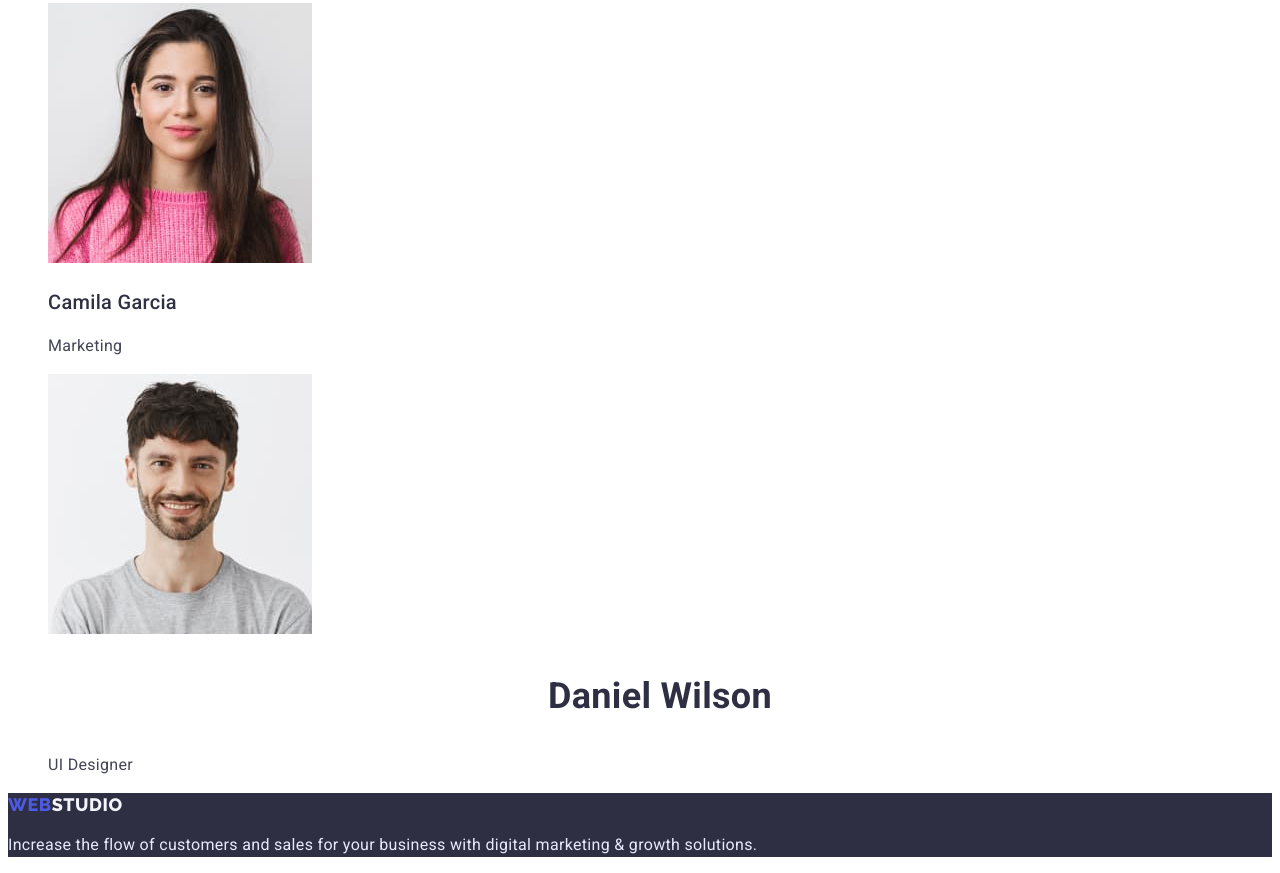
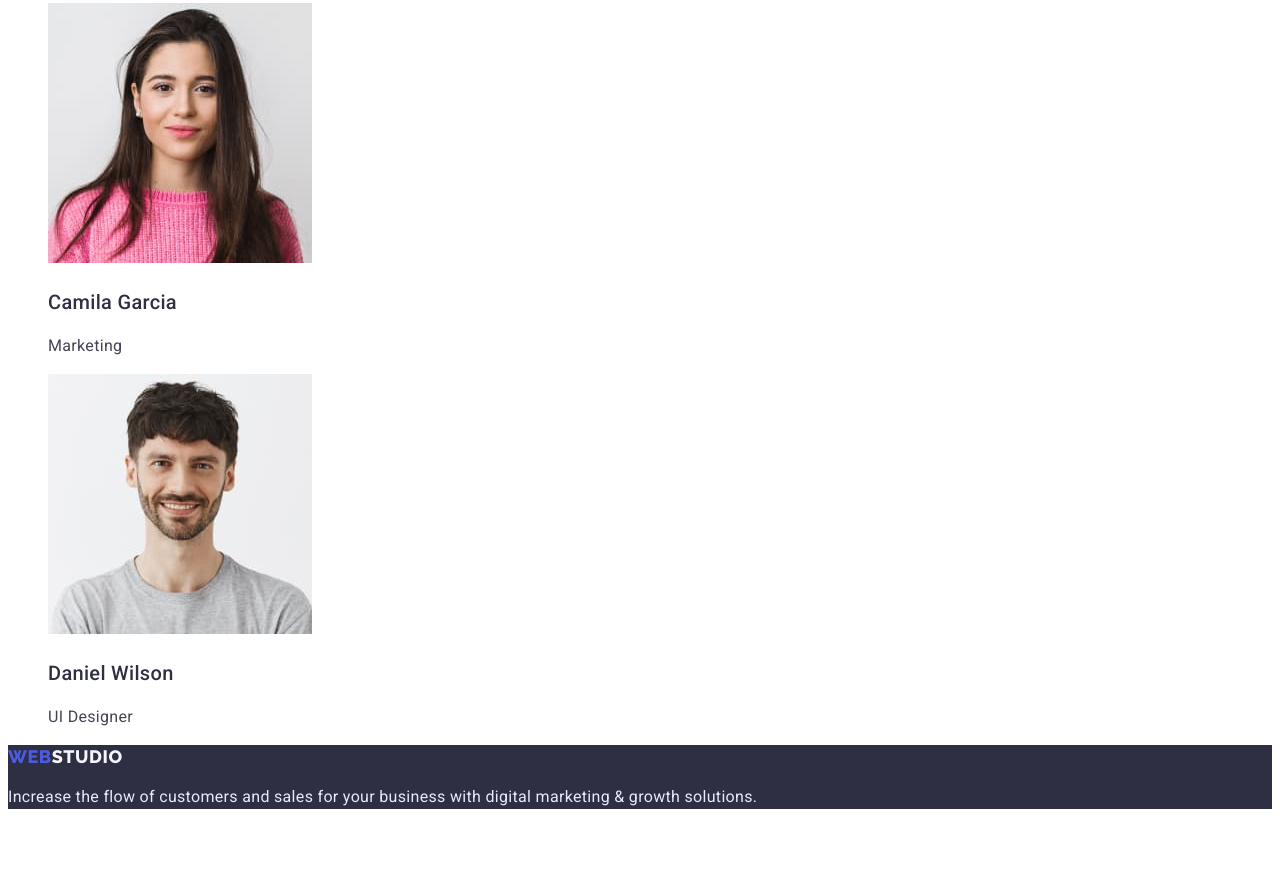
Before and after one commit to yurchykyur/-goit-markup-hw-02, a plain HTML site: page index.html in a window 1280 px wide. Shown: the part 2658-3531 px from the top of the page. After the commit the page ends 3483 px from the top, so only its background shows below. Drawn offline with Linux system fonts and the light colour scheme.

Commit message:
on revise 2

```diff
--- a/index.html
+++ b/index.html
@@ -155,7 +155,7 @@
               width="264"
             />
 
-            <h3 class="team-title">Daniel Wilson</h3>
+            <h3 class="team-subtitle">Daniel Wilson</h3>
             <p>UI Designer</p>
           </li>
         </ul>
```
